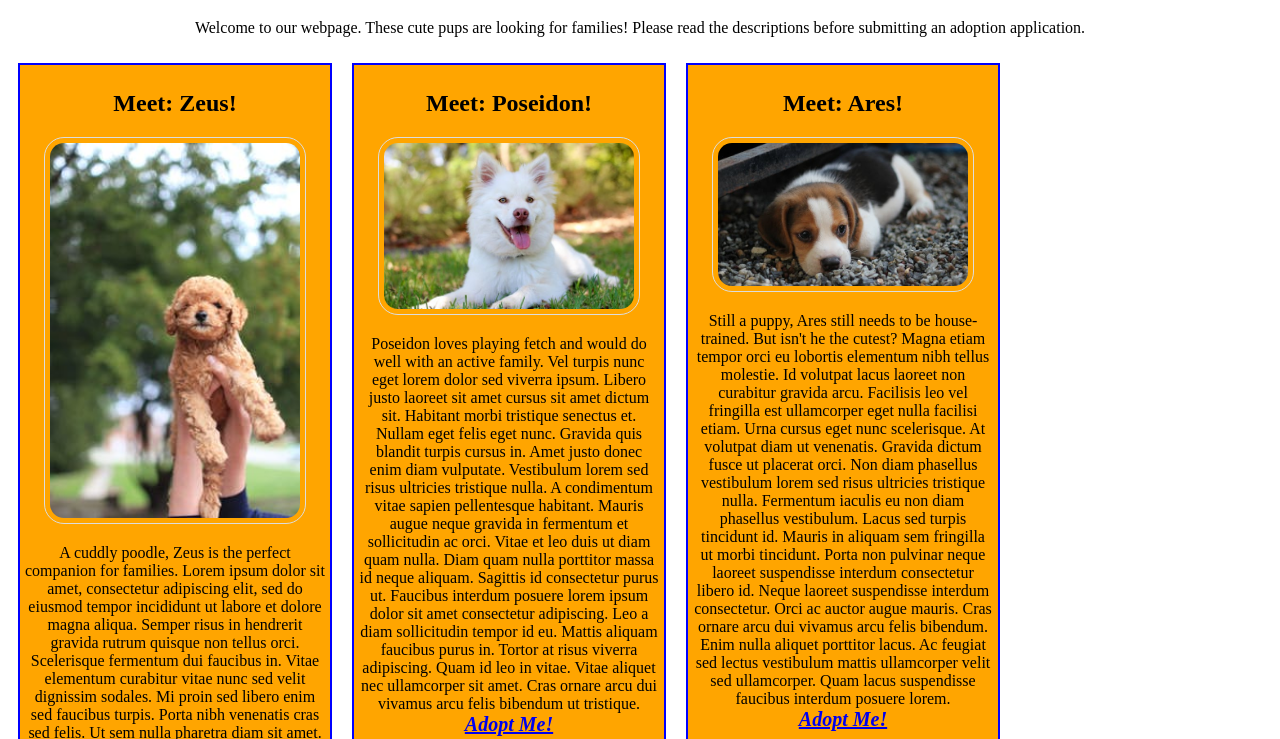
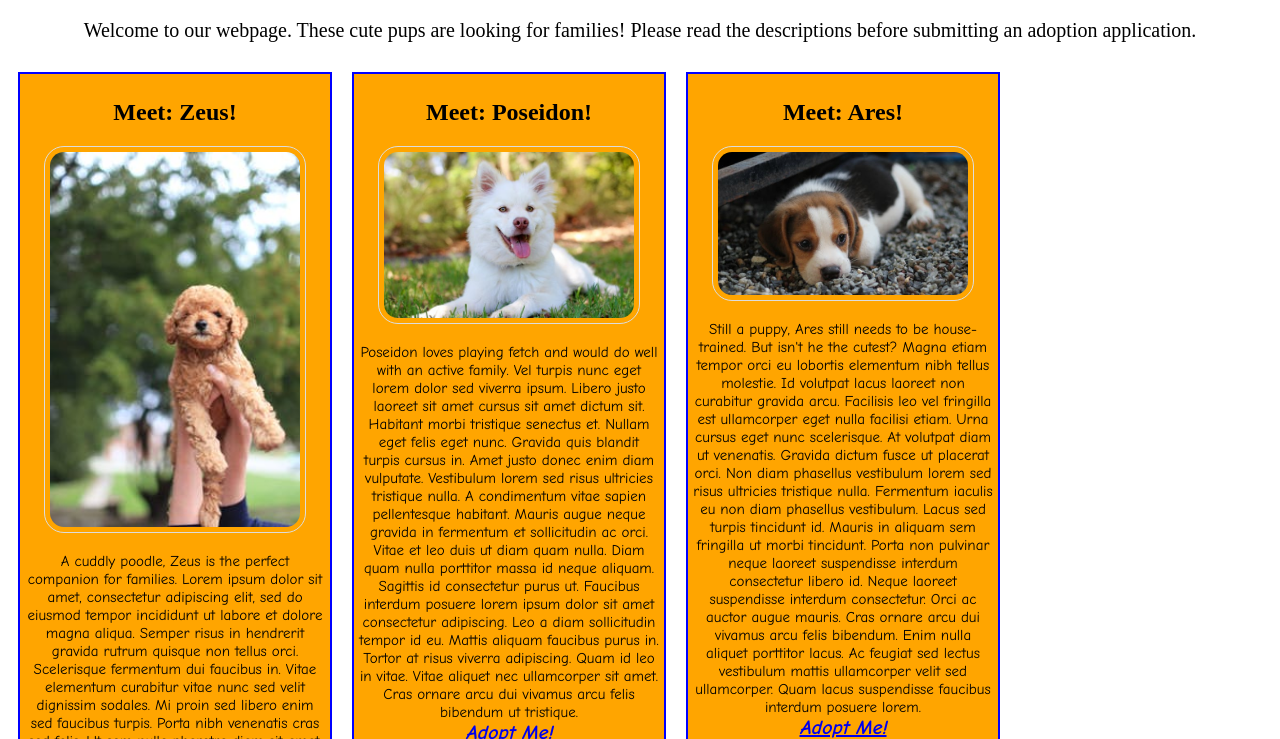
Before and after one commit to alicehsiao/animal-shelter, a plain HTML site: page index.html in a window 1280 px wide. Shown: the part 61-800 px from the top of the page. Drawn offline with Linux system fonts and the light colour scheme.

Commit message:
change the font-family for the paragraph text inside each column

```diff
--- a/css/styles.css
+++ b/css/styles.css
@@ -18,8 +18,14 @@ h1 {
   font-size: 20px;
 }
 
+.column p {
+  font-size: 15px;
+  font-family: "Comic Sans MS", cursive, sans-serif;
+}
+
 p {
   text-align: center;
+  font-size: 20px;
 }
 
 img {
```
